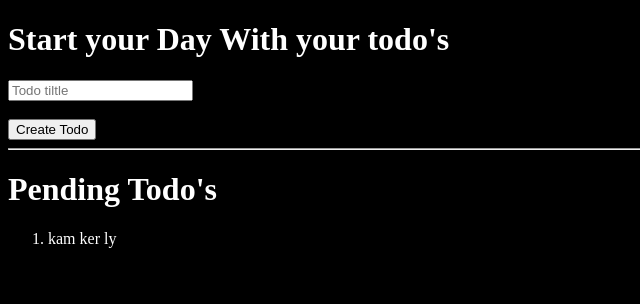
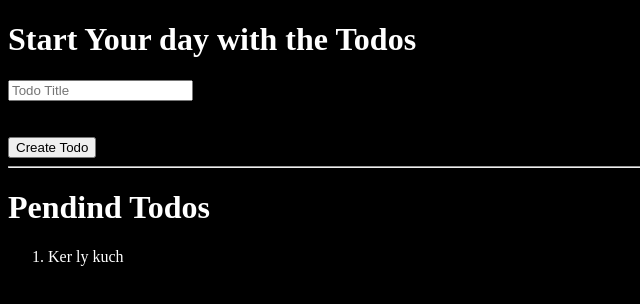
Before and after one commit to Zuhaib-dev/live-cohort-React, a React (Vite) app: page / in a window 1280 px wide. Shown: the top 304 px of the page, without its empty margins (0-640 px from the left). Built offline with nearby package versions, Linux system fonts and the light colour scheme.

Commit message:
Done the practice 2 3 times now moved to another crud video last one also learned the styling ways in react

```diff
--- a/src/App.jsx
+++ b/src/App.jsx
@@ -1,16 +1,16 @@
-import { useState } from "react";
+import React, { useState } from "react";
+import Read from "./components/Read";
 import Create from "./components/create";
-import Read from "./components/Read";
 
 const App = () => {
   const [todos, settodos] = useState([
-    { id: 1, title: "kam ker ly", isCompleted: false },
+    { id: 1, title: "Ker ly kuch", isCompleted: false },
   ]);
   return (
-    <div>
+    <>
       <Create todos={todos} settodos={settodos} />
       <Read todos={todos} settodos={settodos} />
-    </div>
+    </>
   );
 };
 
--- a/src/components/Create.jsx
+++ b/src/components/Create.jsx
@@ -2,37 +2,38 @@ import { nanoid } from "nanoid";
 import React, { useState } from "react";
 
 const create = (props) => {
-  const todos = props.todos
-  const settodos = props.settodos
+  const todos = props.todos;
+  const settodos = props.settodos;
   const [title, settitle] = useState("");
   const submitHandler = (e) => {
     e.preventDefault();
-    let newTodo = {
+    let newtodos = {
       id: nanoid(),
       title,
-      isComplete: false,
+      isCompleted: false,
     };
-    let copyTodos = [...todos];
-    copyTodos.push(newTodo);
-    settodos(copyTodos);
-    settitle("")
+    let copytodos = [...todos];
+    copytodos.push(newtodos);
+    settodos(copytodos);
+    settitle('')
   };
   return (
-    <div>
-      <h1>Start your Day With your todo's</h1>
+    <>
+      <h1>Start Your day with the Todos</h1>
       <form onSubmit={submitHandler}>
         <input
           onChange={(e) => settitle(e.target.value)}
           value={title}
           type="text"
-          placeholder="Todo tiltle"
+          placeholder="Todo Title"
         />
+        <br />
         <br />
         <br />
         <button>Create Todo</button>
       </form>
       <hr />
-    </div>
+    </>
   );
 };
 
--- a/src/components/Read.jsx
+++ b/src/components/Read.jsx
@@ -1,20 +1,20 @@
-import React from "react";
+import React from 'react'
 
 const Read = (props) => {
-  const todos = props.todos;
-  const settodos = props.settodos;
-  const renderTodos = todos.map((todo)=>{
-    return <li key={todo.id}>
-      {todo.title}
-    </li>
-  }
+const todos = props.todos
+const renderTodos = todos.map((todo)=>{
+  return <li key={todo.id}>
+    {todo.title}
+  </li>
+})
+  return (
+    <>
+    <h1>Pendind Todos </h1>
+    <ol>
+      {renderTodos}
+    </ol>
+    </>
   )
-  return (
-    <div>
-      <h1>Pending Todo's</h1>
-      <ol>{renderTodos}</ol>
-    </div>
-  );
-};
+}
 
-export default Read;
+export default Read
```
